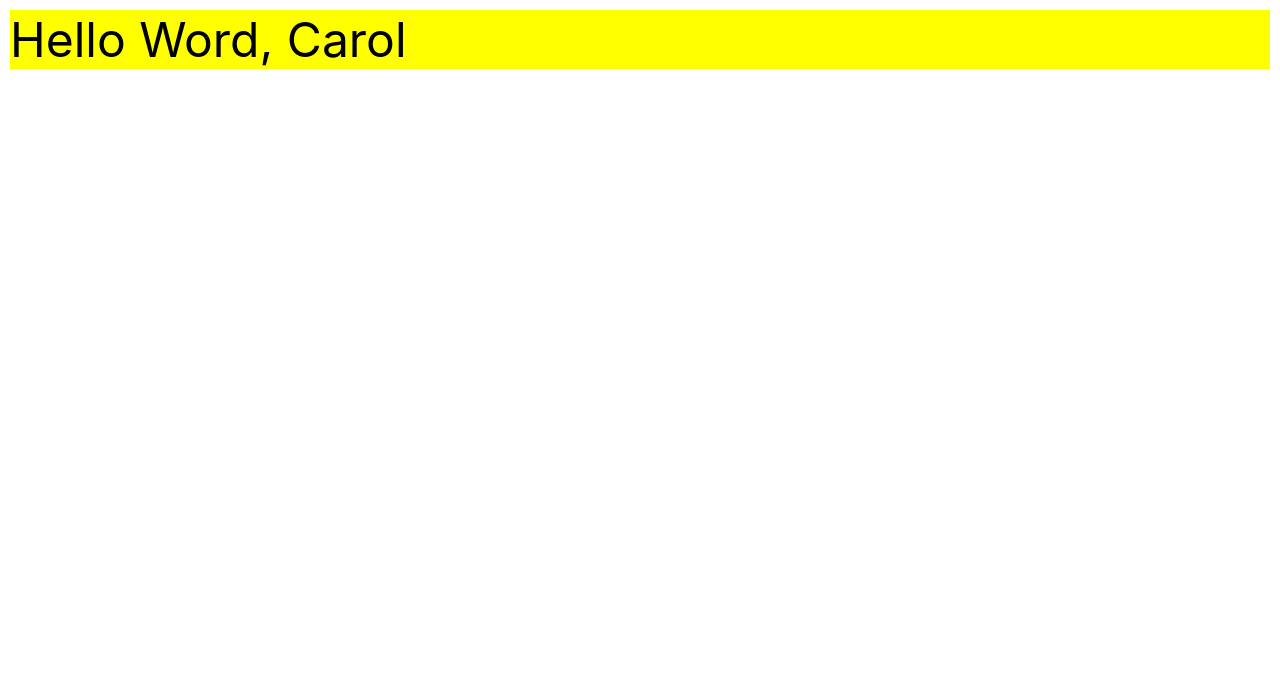
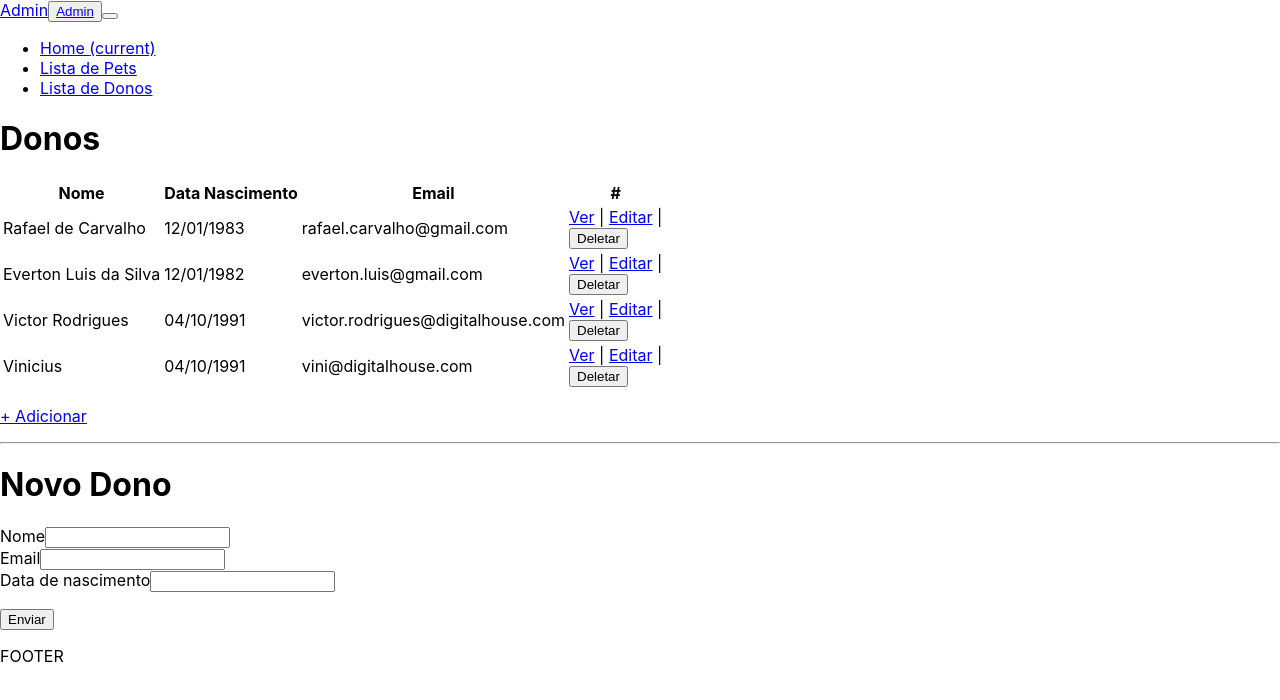
Before and after one commit to vituhugo/0720CBFSPCN09BRVO-react-petshop, a React (Create React App) app: page / in a window 1280 px wide. Shown: the top 700 px of the page. Built offline with nearby package versions, Linux system fonts and the light colour scheme; the HTML template or start-up script is replaced by a standard one.

Commit message:
componente com classe

```diff
--- a/src/index.js
+++ b/src/index.js
@@ -7,7 +7,7 @@ import reportWebVitals from './reportWebVitals';
 
 ReactDOM.render(
   <React.StrictMode>
-    <Card />
+    <App />
   </React.StrictMode>,
   document.getElementById('root')
 );
```
